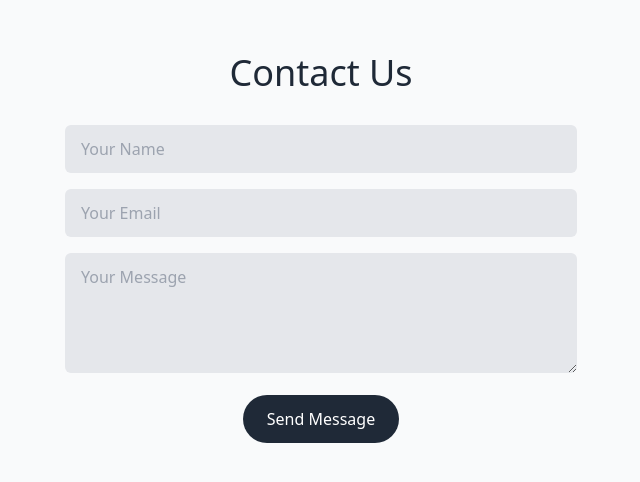
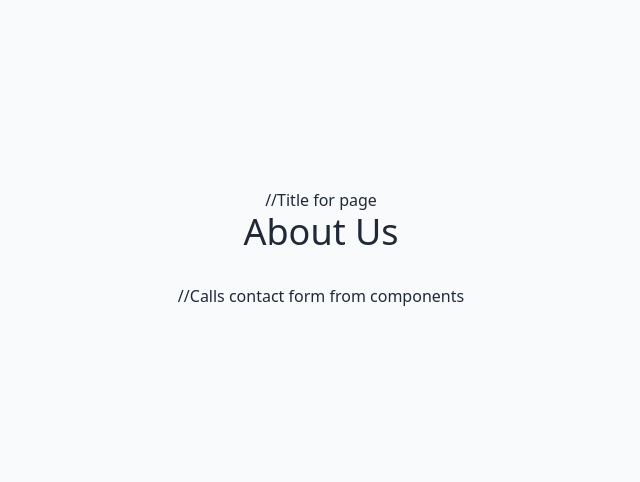
Before and after one commit to Fakkiie/DevDesk, a React (Create React App) app in the folder client/: page / in a window 1280 px wide. Shown: the part 2256-2738 px from the top of the page, without its empty margins (319-959 px from the left). Built offline with nearby package versions, Linux system fonts and the light colour scheme.

Commit message:
ON SCHOOL WIFI NO VPN

```diff
--- a/client/src/components/ContactForm.js
+++ b/client/src/components/ContactForm.js
@@ -1,82 +1,16 @@
 import React, { useState } from 'react';
-import emailjs from 'emailjs-com';
-import Input from './Input';
-import TextArea from './TextArea';
+import FeatureCard from './FeatureCard';
+
 
 const ContactForm = () => {
-  // State to store form input values
-  const [formState, setFormState] = useState({
-    name: '',
-    email: '',
-    message: ''
-  });
+  const features = [
+    {
+      title: "",
+      description:"",
+      icon: "",
+    },
 
-  // Function to update state when input values change
-  const handleInputChange = (e) => {
-    const { name, value } = e.target;
-    setFormState((prevState) => ({ ...prevState, [name]: value }));
-  };
-
-  // Function to send email using emailjs on form submit
-  const sendEmail = (e) => {
-    e.preventDefault();
-    emailjs
-      .sendForm(
-        process.env.REACT_APP_EMAILJS_SERVICE_ID, // EmailJS service ID from environment variables
-        process.env.REACT_APP_EMAILJS_TEMPLATE_ID, // EmailJS template ID from environment variables
-        e.target, // Form element to submit
-        process.env.REACT_APP_EMAILJS_USER_ID // EmailJS user ID from environment variables
-      )
-      .then(
-        () => {
-          alert('Email successfully sent!'); // Success message
-        },
-        () => {
-          alert('Failed to send email, please try again later.'); // Error message
-        }
-      );
-    e.target.reset(); // Clear form after submission
-  };
-
-  return (
-    <form onSubmit={sendEmail} className="w-full max-w-lg space-y-4">
-      {/* Input for name */}
-      <Input
-        type="text"
-        name="name"
-        placeholder="Your Name"
-        value={formState.name}
-        onChange={handleInputChange}
-        required
-      />
-      {/* Input for email */}
-      <Input
-        type="email"
-        name="email"
-        placeholder="Your Email"
-        value={formState.email}
-        onChange={handleInputChange}
-        required
-      />
-      {/* Text area for message */}
-      <TextArea
-        name="message"
-        placeholder="Your Message"
-        value={formState.message}
-        onChange={handleInputChange}
-        required
-      />
-      <div className="flex items-center justify-center">
-        {/* Submit button */}
-        <button
-          type="submit"
-          className="px-6 py-3 bg-gray-800 text-white rounded-full hover:bg-gray-600"
-        >
-          Send Message
-        </button>
-      </div>
-    </form>
-  );
+  ];
 };
 
 export default ContactForm;
--- a/client/src/sections/ContactSection.js
+++ b/client/src/sections/ContactSection.js
@@ -4,9 +4,9 @@ import ContactForm from '../components/ContactForm';
 const ContactSection = () => {
   return (
     <div className="w-full h-screen flex flex-col items-center justify-center bg-gray-50">
-      {/* Title for the Contact section */}
-      <h2 className="text-4xl font-light text-gray-800 mb-8">Contact Us</h2>
-      {/* Contact form */}
+      //Title for page
+      <h2 className="text-4xl font-light text-gray-800 mb-8">About Us</h2>
+      //Calls contact form from components
       <ContactForm />
     </div>
   );
```
